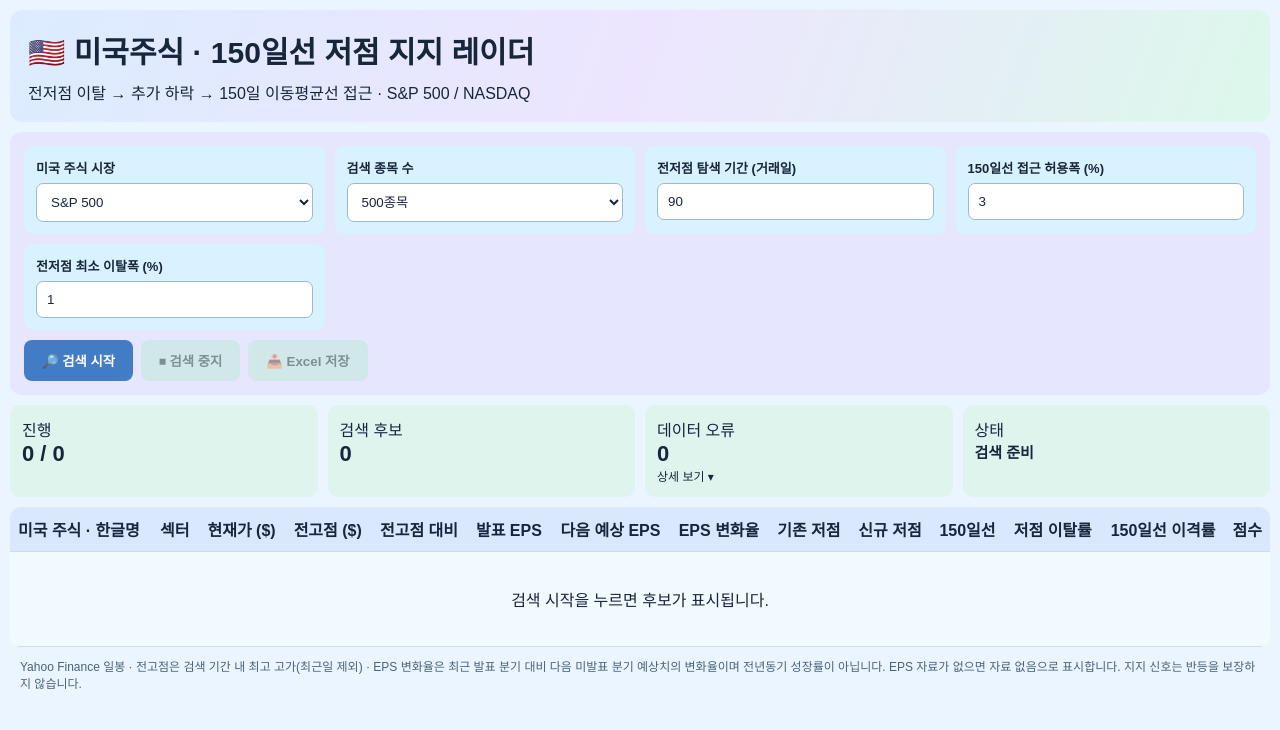
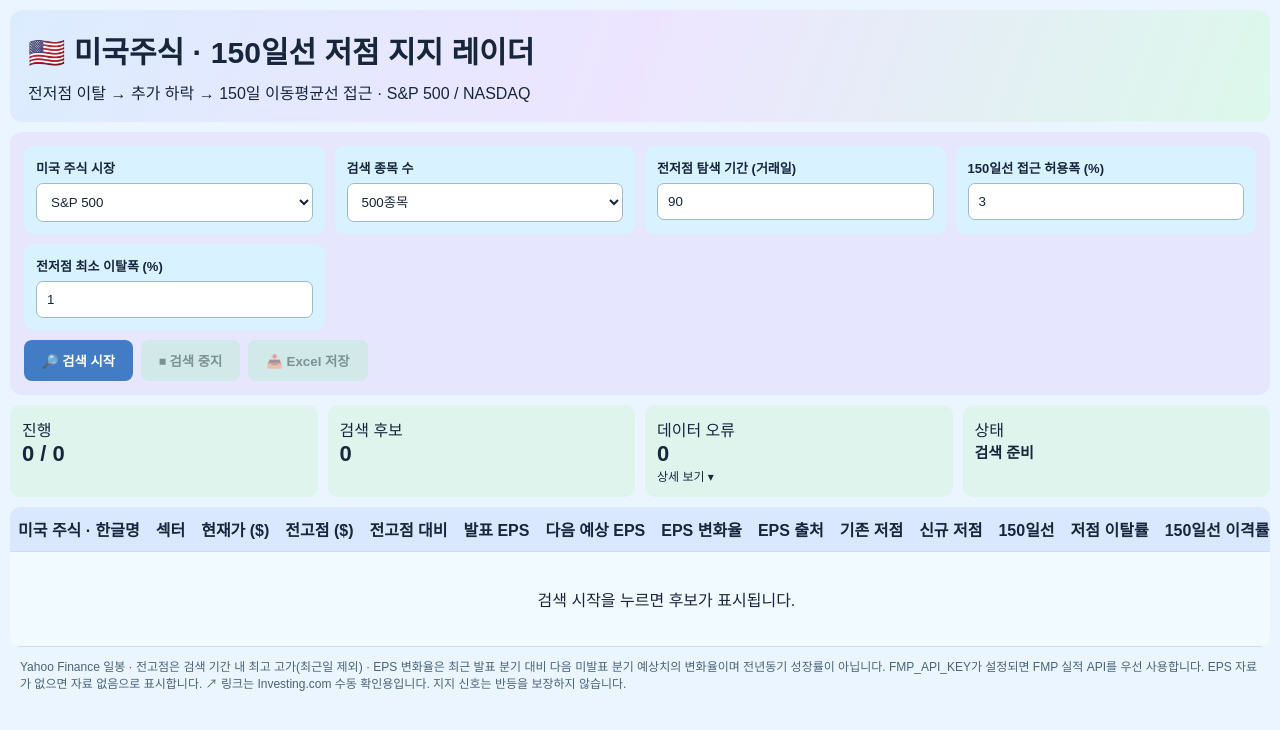
Before and after one commit to shtel7001/sh, a Next.js app: page / in a window 1280 px wide. Shown: the top 730 px of the page. Built offline with nearby package versions, Linux system fonts and the light colour scheme.

Commit message:
Show EPS provider and Investing.com verification links

```diff
--- a/app/page.js
+++ b/app/page.js
@@ -34,7 +34,7 @@ export default function Home(){
  }
  async function excel(){
   if(!sorted.length)return;const XLSX=await import('xlsx');
-  const data=sorted.map(r=>({'종목명(한글)':r.nameKo||r.name,'영문명':r.name,'티커':r.code,'섹터':r.sector||'미분류','시장':r.market,'현재가':r.current,'전고점':r.priorHigh,'전고점 대비%':r.highGapPct,'발표 EPS':r.epsActual??null,'다음 예상 EPS':r.epsEstimate??null,'EPS 성장률%':r.epsGrowth??null,'EPS 상태':r.epsError||r.epsNote||'조회 전','150일선':r.ma150,'기존저점':r.priorLow,'신규저점':r.newLow,'저점이탈율%':r.breakdownPct,'150일선거리%':r.distance,'점수':r.score,'선정사유':r.reason}));
+  const data=sorted.map(r=>({'종목명(한글)':r.nameKo||r.name,'영문명':r.name,'티커':r.code,'섹터':r.sector||'미분류','시장':r.market,'현재가':r.current,'전고점':r.priorHigh,'전고점 대비%':r.highGapPct,'발표 EPS':r.epsActual??null,'다음 예상 EPS':r.epsEstimate??null,'EPS 성장률%':r.epsGrowth??null,'EPS 출처':r.epsSource||'조회 실패','EPS 상태':r.epsError||r.epsNote||'조회 전','150일선':r.ma150,'기존저점':r.priorLow,'신규저점':r.newLow,'저점이탈율%':r.breakdownPct,'150일선거리%':r.distance,'점수':r.score,'선정사유':r.reason}));
   const w=XLSX.utils.book_new();XLSX.utils.book_append_sheet(w,XLSX.utils.json_to_sheet(data),'150일선 후보');if(errorItems.length)XLSX.utils.book_append_sheet(w,XLSX.utils.json_to_sheet(errorItems.map(x=>({'티커':x.code,'오류 사유':x.error}))),'데이터 오류');XLSX.writeFile(w,'US_MA150_support_'+new Date().toISOString().slice(0,10)+'.xlsx');
  }
  return <><style>{css}</style><main><div className="hero"><h1>🇺🇸 미국주식 · 150일선 저점 지지 레이더</h1><p>전저점 이탈 → 추가 하락 → 150일 이동평균선 접근 · S&P 500 / NASDAQ</p></div>
@@ -47,6 +47,6 @@ export default function Home(){
  </div><div className="actions"><button onClick={run} disabled={running}>🔎 검색 시작</button><button className="secondary" onClick={()=>{stop.current=true}} disabled={!running}>⏹ 검색 중지</button><button className="secondary" onClick={excel} disabled={!rows.length}>📥 Excel 저장</button></div></section>
  <div className="stats"><div className="stat">진행<b>{done} / {total}</b></div><div className="stat">검색 후보<b>{rows.length}</b></div><div className="stat" style={{cursor:'pointer'}} onClick={()=>setShowErrors(!showErrors)}>데이터 오류<b>{errors}</b><span style={{fontSize:12}}>상세 {showErrors?'접기':'보기'} ▾</span></div><div className="stat">상태<b style={{fontSize:15}}>{message}</b></div></div>
  {showErrors&&<section className="panel" style={{background:'#fff0df'}}><h3>⚠️ 데이터 조회 실패 종목 · {errorItems.length}건</h3><p>Yahoo Finance 일봉 조회 실패 또는 150일선 계산에 필요한 데이터 부족입니다. 개별 사유를 확인하세요.</p>{errorItems.length?errorItems.map((x,i)=><div key={i} style={{padding:7,borderBottom:'1px solid #e5cdb3'}}><b>{x.code}</b> · {x.error}</div>):<p>실패 종목 없음</p>}</section>}
- <div className="tablewrap"><table><thead><tr><th>미국 주식 · 한글명</th><th>섹터</th><th>현재가 ($)</th><th>전고점 ($)</th><th>전고점 대비</th><th>발표 EPS</th><th>다음 예상 EPS</th><th>EPS 변화율</th><th>기존 저점</th><th>신규 저점</th><th>150일선</th><th>저점 이탈률</th><th>150일선 이격률</th><th>점수</th></tr></thead><tbody>{sorted.length?sorted.map(r=><tr key={r.code}><td><a href={'https://finance.yahoo.com/quote/'+encodeURIComponent(r.code)} target="_blank" rel="noreferrer">{r.code}</a><div style={{fontSize:13,fontWeight:700}}>{r.nameKo||r.name}</div><div style={{fontSize:11,color:'#607389'}}>{r.nameKo?r.name:''}</div></td><td>{r.sector||'미분류'}</td><td>{r.current.toFixed(2)}</td><td>{num(r.priorHigh)}</td><td>{num(r.highGapPct)}%</td><td title={r.epsError||r.epsActualPeriod||''}>{num(r.epsActual)}</td><td title={r.epsError||r.epsEstimatePeriod||''}>{num(r.epsEstimate)}</td><td title={r.epsError||r.epsNote||''}>{num(r.epsGrowth)}{r.epsGrowth==null?'':'%'}</td><td>{r.priorLow.toFixed(2)}</td><td>{r.newLow.toFixed(2)}</td><td>{r.ma150.toFixed(2)}</td><td>{r.breakdownPct.toFixed(2)}%</td><td>{r.distance.toFixed(2)}%</td><td><b>{r.score}</b></td></tr>):<tr><td colSpan="14" style={{textAlign:'center',padding:35}}>검색 시작을 누르면 후보가 표시됩니다.</td></tr>}</tbody></table></div>
- <div className="note">Yahoo Finance 일봉 · 전고점은 검색 기간 내 최고 고가(최근일 제외) · EPS 변화율은 최근 발표 분기 대비 다음 미발표 분기 예상치의 변화율이며 전년동기 성장률이 아닙니다. EPS 자료가 없으면 자료 없음으로 표시합니다. 지지 신호는 반등을 보장하지 않습니다.</div></main></>;
+ <div className="tablewrap"><table><thead><tr><th>미국 주식 · 한글명</th><th>섹터</th><th>현재가 ($)</th><th>전고점 ($)</th><th>전고점 대비</th><th>발표 EPS</th><th>다음 예상 EPS</th><th>EPS 변화율</th><th>EPS 출처</th><th>기존 저점</th><th>신규 저점</th><th>150일선</th><th>저점 이탈률</th><th>150일선 이격률</th><th>점수</th></tr></thead><tbody>{sorted.length?sorted.map(r=><tr key={r.code}><td><a href={'https://finance.yahoo.com/quote/'+encodeURIComponent(r.code)} target="_blank" rel="noreferrer">{r.code}</a><div style={{fontSize:13,fontWeight:700}}>{r.nameKo||r.name}</div><div style={{fontSize:11,color:'#607389'}}>{r.nameKo?r.name:''}</div></td><td>{r.sector||'미분류'}</td><td>{r.current.toFixed(2)}</td><td>{num(r.priorHigh)}</td><td>{num(r.highGapPct)}%</td><td title={r.epsError||r.epsActualPeriod||''}>{num(r.epsActual)}</td><td title={r.epsError||r.epsEstimatePeriod||''}>{num(r.epsEstimate)}</td><td title={r.epsError||r.epsNote||''}>{num(r.epsGrowth)}{r.epsGrowth==null?'':'%'}</td><td><span title={r.epsError||r.epsNote||''}>{r.epsSource||'조회 실패'}</span> <a href={'https://www.investing.com/search/?q='+encodeURIComponent(r.code)} target="_blank" rel="noreferrer" title="Investing.com에서 확인">↗</a></td><td>{r.priorLow.toFixed(2)}</td><td>{r.newLow.toFixed(2)}</td><td>{r.ma150.toFixed(2)}</td><td>{r.breakdownPct.toFixed(2)}%</td><td>{r.distance.toFixed(2)}%</td><td><b>{r.score}</b></td></tr>):<tr><td colSpan="15" style={{textAlign:'center',padding:35}}>검색 시작을 누르면 후보가 표시됩니다.</td></tr>}</tbody></table></div>
+ <div className="note">Yahoo Finance 일봉 · 전고점은 검색 기간 내 최고 고가(최근일 제외) · EPS 변화율은 최근 발표 분기 대비 다음 미발표 분기 예상치의 변화율이며 전년동기 성장률이 아닙니다. FMP_API_KEY가 설정되면 FMP 실적 API를 우선 사용합니다. EPS 자료가 없으면 자료 없음으로 표시합니다. ↗ 링크는 Investing.com 수동 확인용입니다. 지지 신호는 반등을 보장하지 않습니다.</div></main></>;
 }
```
